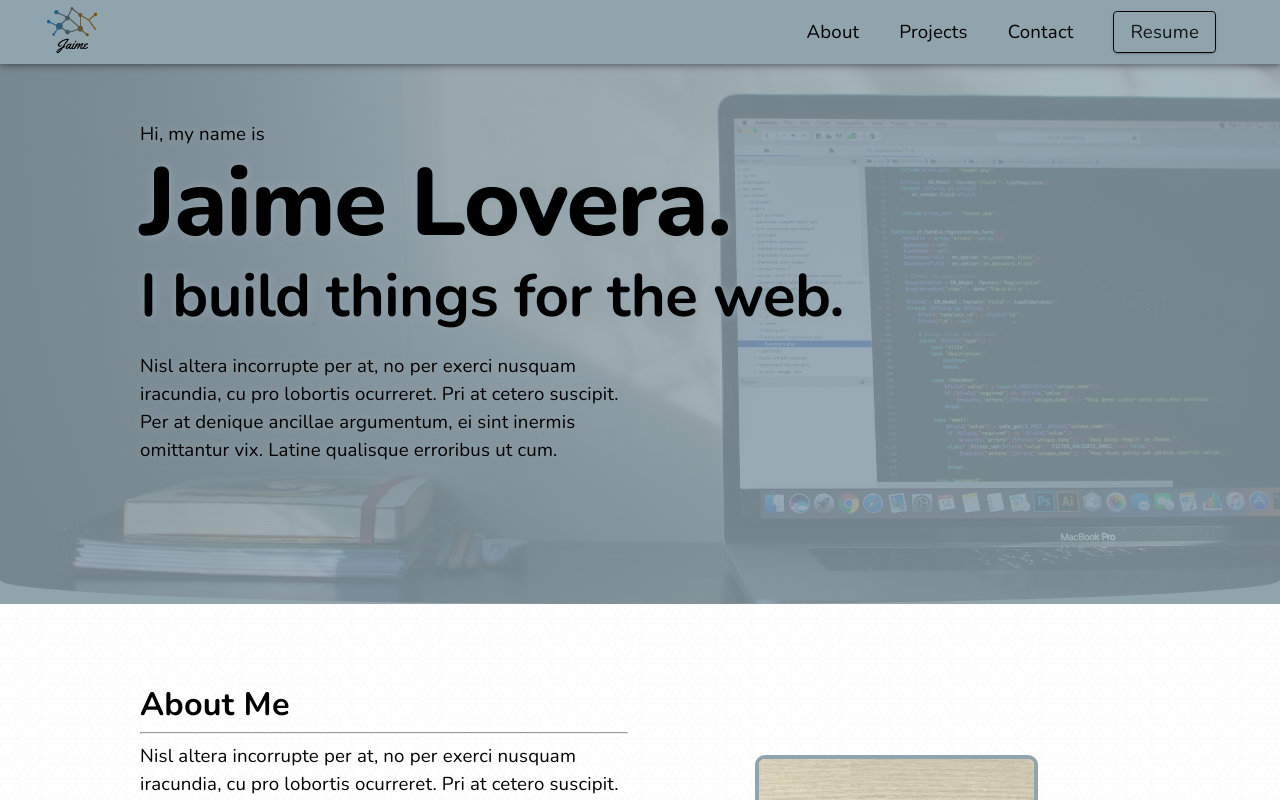
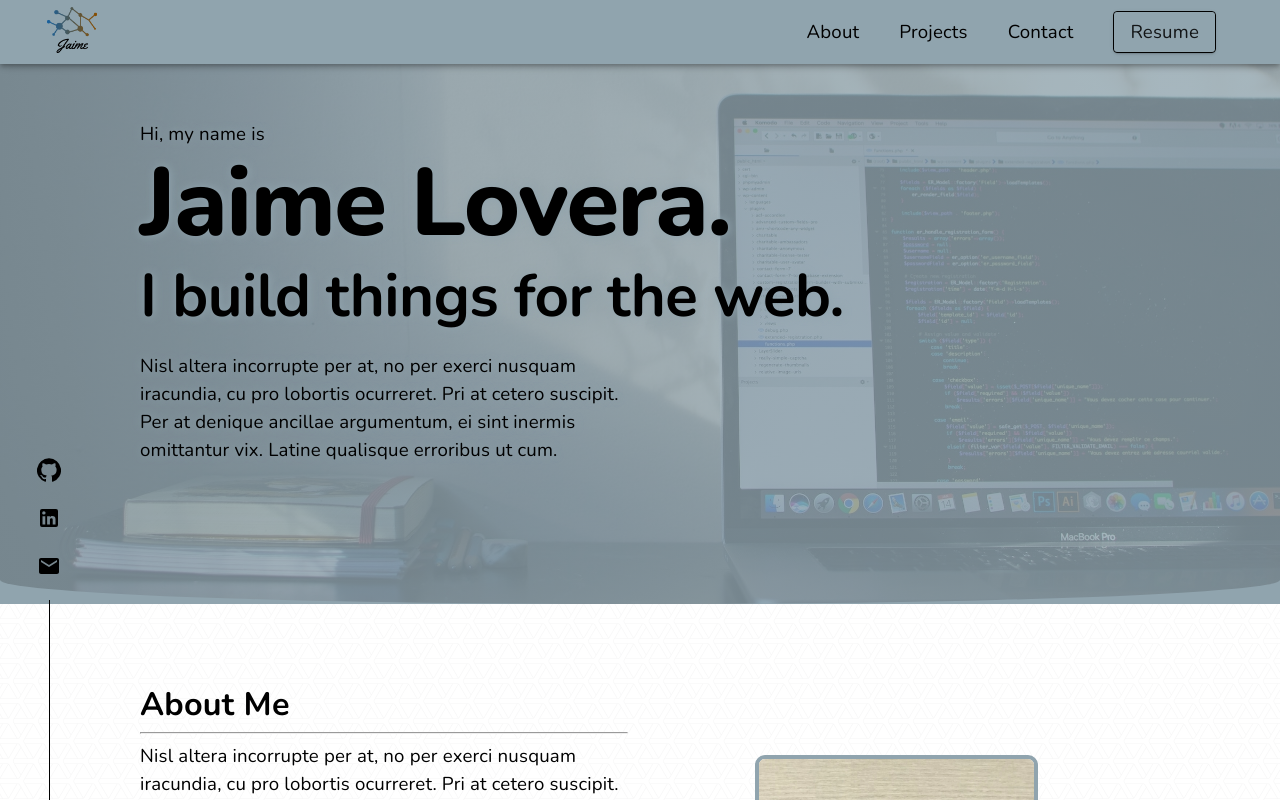
Before and after one commit to jaimelovera/online-portfolio-v3, a React (Create React App) app: page / in a window 1280 px wide. Shown: the top 800 px of the page. Built offline with nearby package versions, Linux system fonts and the light colour scheme.

Commit message:
finished sidebar component and make all media links a const in the App.js and passed down as props

```diff
--- a/src/App.js
+++ b/src/App.js
@@ -4,6 +4,7 @@ import "./App.css";
 
 // Components
 import Navbar from "./components/layout/Navbar";
+import SideContactBar from "./components/layout/SideContactBar";
 import Intro from "./components/sections/intro/Intro";
 import About from "./components/sections/about/About";
 import Projects from "./components/sections/projects/Projects";
@@ -21,20 +22,39 @@ let theme = createMuiTheme(themeFile);
 theme = responsiveFontSizes(theme);
 
 function App() {
+  const projectGitHubLink =
+    "https://github.com/jaimelovera/online-portfolio-v3";
+  const email = "lovera.jaime@gmail.com";
+  const gitHubLink = "https://github.com/jaimelovera";
+  const linkedInLink = "https://www.linkedin.com/in/jaimelovera/";
+
   return (
     <ThemeProvider theme={theme}>
       <Navbar />
-      {[
-        ["intro", <Intro />],
-        ["about", <About />],
-        ["projects", <Projects />],
-        ["contact", <Contact />],
-        ["footer", <Footer />],
-      ].map((item) => (
-        <div id={item[0]} key={item[0]}>
-          {item[1]}
-        </div>
-      ))}
+      <SideContactBar
+        gitHubLink={gitHubLink}
+        linkedInLink={linkedInLink}
+        email={email}
+      />
+      <div id="intro">
+        <Intro />
+      </div>
+      <div id="about">
+        <About />
+      </div>
+      <div id="projects">
+        <Projects />
+      </div>
+      <div id="contact">
+        <Contact email={email} />
+      </div>
+      <div id="footer">
+        <Footer
+          projectGitHubLink={projectGitHubLink}
+          gitHubLink={gitHubLink}
+          linkedInLink={linkedInLink}
+        />
+      </div>
     </ThemeProvider>
   );
 }
--- /dev/null
+++ b/src/components/layout/SideContactBar.js
@@ -0,0 +1,94 @@
+import React from "react";
+import PropTypes from "prop-types";
+
+// Material-UI Stuff
+import { withStyles } from "@material-ui/core/styles";
+import Grid from "@material-ui/core/Grid";
+import Tooltip from "@material-ui/core/Tooltip";
+import IconButton from "@material-ui/core/IconButton";
+import Hidden from "@material-ui/core/Hidden";
+
+// Icons
+import GitHubIcon from "@material-ui/icons/GitHub";
+import LinkedInIcon from "@material-ui/icons/LinkedIn";
+import EmailIcon from "@material-ui/icons/Email";
+
+const styles = (theme) => ({
+  container: {
+    width: 40,
+    position: "fixed",
+    bottom: 0,
+    left: 25,
+    zIndex: 10,
+  },
+  endLine: {
+    backgroundColor: theme.palette.secondary.main,
+    width: 1,
+    height: "25vh",
+    marginTop: 10,
+  },
+  linkIconButton: {
+    position: "relative",
+    transition: "top linear 0.2s",
+    "&:hover": {
+      right: -2,
+    },
+  },
+});
+
+function SideContactBar(props) {
+  const { classes, gitHubLink, linkedInLink, email } = props;
+
+  return (
+    <Hidden mdDown>
+      <div className={classes.container}>
+        <Grid container direction="column" justify="center" alignItems="center">
+          <Grid item>
+            <Tooltip title="GitHub" placement="right" arrow>
+              <IconButton
+                href={gitHubLink}
+                target="_blank"
+                className={classes.linkIconButton}
+              >
+                <GitHubIcon color="secondary" />
+              </IconButton>
+            </Tooltip>
+          </Grid>
+          <Grid item>
+            <Tooltip title="LinkedIn" placement="right" arrow>
+              <IconButton
+                href={linkedInLink}
+                target="_blank"
+                className={classes.linkIconButton}
+              >
+                <LinkedInIcon color="secondary" />
+              </IconButton>
+            </Tooltip>
+          </Grid>
+          <Grid item>
+            <Tooltip title="Email" placement="right" arrow>
+              <IconButton
+                href={`mailto:${email}`}
+                target="_blank"
+                className={classes.linkIconButton}
+              >
+                <EmailIcon color="secondary" />
+              </IconButton>
+            </Tooltip>
+          </Grid>
+          <Grid item>
+            <div className={classes.endLine}></div>
+          </Grid>
+        </Grid>
+      </div>
+    </Hidden>
+  );
+}
+
+SideContactBar.propTypes = {
+  gitHubLink: PropTypes.string.isRequired,
+  linkedInLink: PropTypes.string.isRequired,
+  email: PropTypes.string.isRequired,
+};
+
+export default withStyles(styles)(SideContactBar);
--- a/src/components/sections/contact/Contact.js
+++ b/src/components/sections/contact/Contact.js
@@ -1,4 +1,5 @@
 import React from "react";
+import PropTypes from "prop-types";
 
 // Material-UI Stuff
 import { withStyles } from "@material-ui/core/styles";
@@ -24,7 +25,7 @@ const styles = (theme) => ({
 });
 
 function Contact(props) {
-  const { classes } = props;
+  const { classes, email } = props;
 
   return (
     <div className={`section-container ${classes.sectionContainer}`}>
@@ -48,10 +49,13 @@ function Contact(props) {
               </Typography>
             </Grid>
             <Grid item>
+              <Typography variant="subtitle1">{email}</Typography>
+            </Grid>
+            <Grid item>
               <Button
                 variant="contained"
                 color="primary"
-                href="mailto:lovera.jaime@gmail.com"
+                href={`mailto:${email}`}
                 className={classes.contactButton}
               >
                 <Typography variant="subtitle1">Say Hello!</Typography>
@@ -64,4 +68,8 @@ function Contact(props) {
   );
 }
 
+Contact.propTypes = {
+  email: PropTypes.string.isRequired,
+};
+
 export default withStyles(styles)(Contact);
--- a/src/components/sections/footer/Footer.js
+++ b/src/components/sections/footer/Footer.js
@@ -1,4 +1,5 @@
 import React from "react";
+import PropTypes from "prop-types";
 
 // Material-UI Stuff
 import { withStyles } from "@material-ui/core/styles";
@@ -15,15 +16,16 @@ const styles = (theme) => ({
     backgroundImage: "none",
     backgroundColor: theme.palette.primary.main,
     color: theme.palette.grey[100],
-    paddingTop: 50,
-    paddingBottom: 75,
+    paddingTop: 5,
+    paddingBottom: 25,
   },
-  footerLinkIcons: {
+  footerLinkIcon: {
     fontSize: "2em",
     margin: "40px 12px 12px 12px",
-    color: theme.palette.grey[100],
+    position: "relative",
+    transition: "top linear 0.2s",
     "&:hover": {
-      color: theme.palette.grey[400],
+      top: -2,
     },
   },
   footerByLink: {
@@ -35,7 +37,7 @@ const styles = (theme) => ({
 });
 
 function Footer(props) {
-  const { classes } = props;
+  const { classes, projectGitHubLink, gitHubLink, linkedInLink } = props;
 
   return (
     <div className={`section-container ${classes.sectionContainer}`}>
@@ -43,26 +45,24 @@ function Footer(props) {
         <Grid container direction="column" justify="center" alignItems="center">
           <Hidden lgUp>
             <Grid item xs={12}>
-              <Link
-                href="https://github.com/jaimelovera"
-                target="_blank"
-                underline="none"
-              >
-                <GitHubIcon className={classes.footerLinkIcons} />
+              <Link href={gitHubLink} target="_blank" underline="none">
+                <GitHubIcon
+                  className={classes.footerLinkIcon}
+                  color="secondary"
+                />
               </Link>
-              <Link
-                href="https://www.linkedin.com/in/jaimelovera/"
-                target="_blank"
-                underline="none"
-              >
-                <LinkedInIcon className={classes.footerLinkIcons} />
+              <Link href={linkedInLink} target="_blank" underline="none">
+                <LinkedInIcon
+                  className={classes.footerLinkIcon}
+                  color="secondary"
+                />
               </Link>
             </Grid>
           </Hidden>
           <Grid item xs={12}>
             <div className={classes.footerByLink}>
               <Link
-                href="https://github.com/jaimelovera/online-portfolio-v3"
+                href={projectGitHubLink}
                 target="_blank"
                 underline="none"
                 color="secondary"
@@ -78,4 +78,10 @@ function Footer(props) {
   );
 }
 
+Footer.propTypes = {
+  projectGitHubLink: PropTypes.string.isRequired,
+  gitHubLink: PropTypes.string.isRequired,
+  linkedInLink: PropTypes.string.isRequired,
+};
+
 export default withStyles(styles)(Footer);
--- a/src/components/sections/projects/ProjectCardGridItem.js
+++ b/src/components/sections/projects/ProjectCardGridItem.js
@@ -37,7 +37,6 @@ const styles = (theme) => ({
     position: "absolute",
     right: theme.spacing(1),
     top: theme.spacing(1),
-    color: theme.palette.info,
   },
   dialogImg: {
     width: "100%",
```
